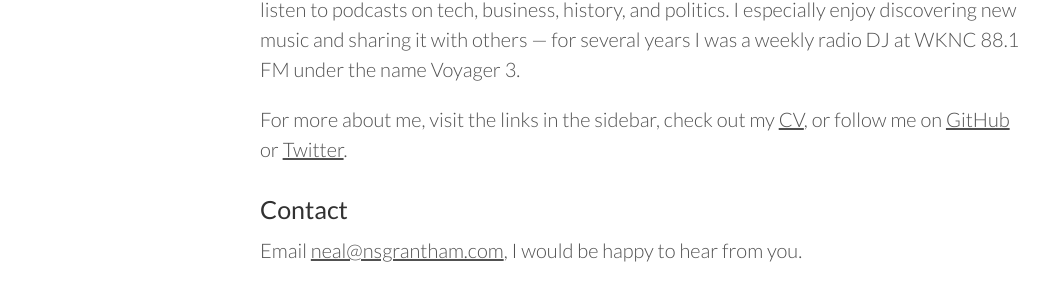
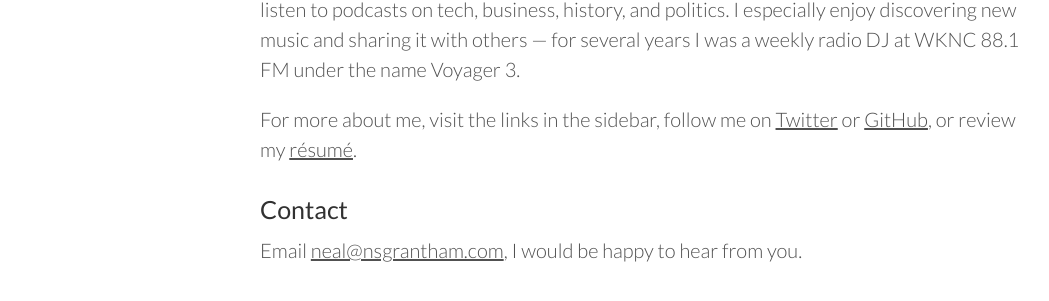
Before and after one commit to nsgrantham/nsgrantham.github.io, a Jekyll site: the page built from index.md, in a window 1280 px wide. Shown: the part 350-651 px from the top of the page, without its empty margins (124-1173 px from the left). Built offline with Jekyll 4.4.1, drawn with Linux system fonts in a browser that asks for light colours.

Commit message:
Update documents

```diff
--- a/index.md
+++ b/index.md
@@ -11,7 +11,7 @@ In my role as a data scientist at Phylagen in San Francisco, I use machine learn
 
 When I'm not programming, I like to run, hike, read non-fiction and science fiction, and listen to podcasts on tech, business, history, and politics. I especially enjoy discovering new music and sharing it with others --- for several years I was a weekly radio DJ at WKNC 88.1 FM under the name Voyager 3.
 
-For more about me, visit the links in the sidebar, check out my [CV]({{ site.url }}/documents/nsgrantham-cv.pdf), or follow me on [GitHub](http://github.com/nsgrantham) or [Twitter](http://twitter.com/nsgrantham).
+For more about me, visit the links in the sidebar, follow me on [Twitter](http://twitter.com/nsgrantham) or [GitHub](http://github.com/nsgrantham), or review my [résumé]({{ site.url }}/documents/nsgrantham-resume.pdf).
 
 ### Contact
 
```
Also changed, not shown: 1 other file.
